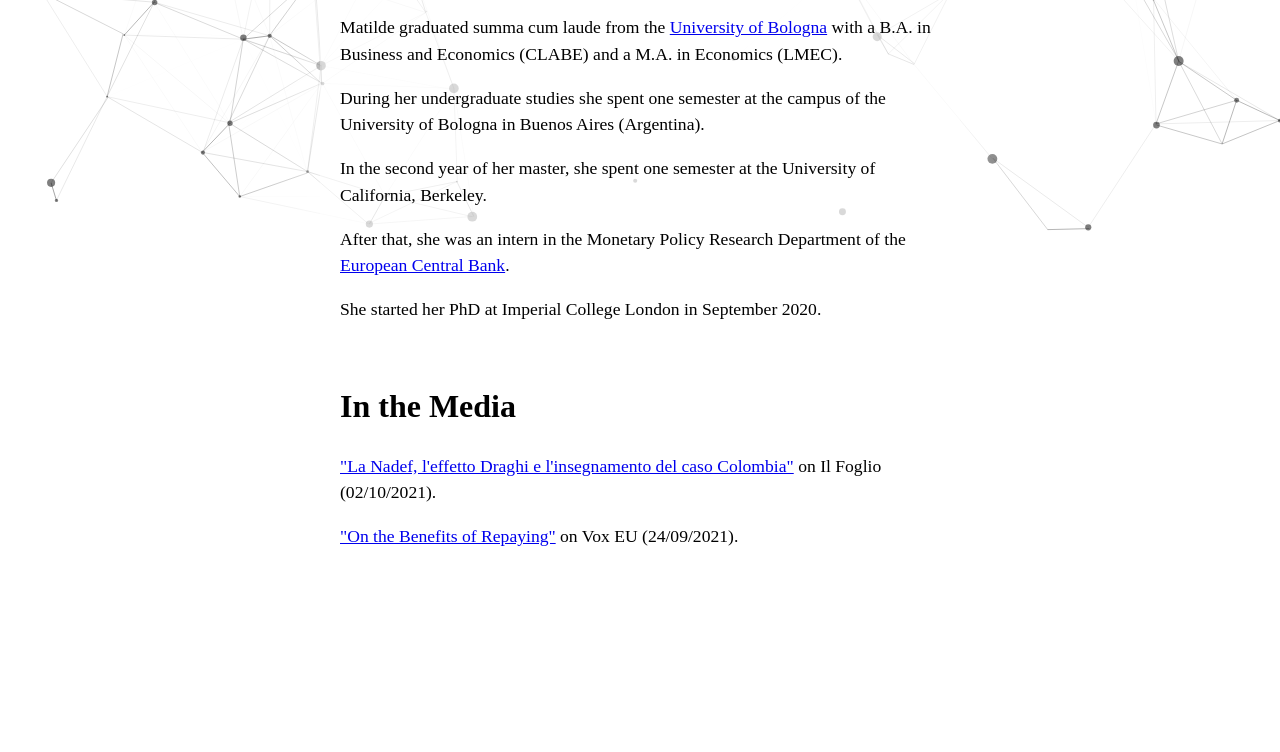
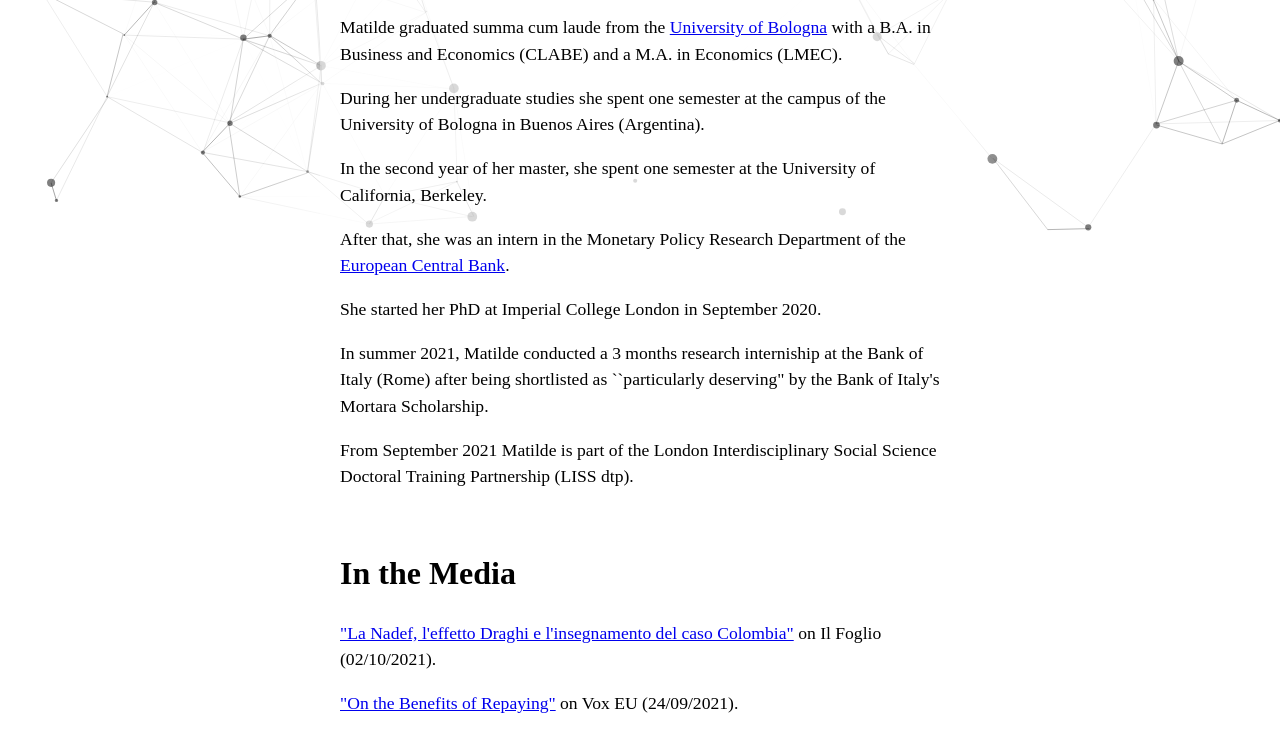
Before and after one commit to matildefaralli/matildefaralli.github.io, a plain HTML site: page index.html in a window 1280 px wide. Shown: the part 563-1315 px from the top of the page. Before the commit the page ends 1150 px from the top, so only its background shows below. Drawn offline with Linux system fonts and the light colour scheme; some icons are missing; a web font is replaced by a local one.

Commit message:
Update index.html

```diff
--- a/index.html
+++ b/index.html
@@ -71,6 +71,11 @@
 
     <p> She started her PhD at Imperial College London in September 2020.</p>
 
+    <p> In summer 2021, Matilde conducted a 3 months research interniship at the Bank of Italy (Rome) after being shortlisted as ``particularly deserving" by the Bank of Italy's Mortara Scholarship.</p>
+
+  <p> From September 2021 Matilde is part of the London Interdisciplinary Social Science Doctoral Training Partnership (LISS dtp).</p>
+
+
   </div>
 
   <h2 id="Media">In the Media</h2>
```
